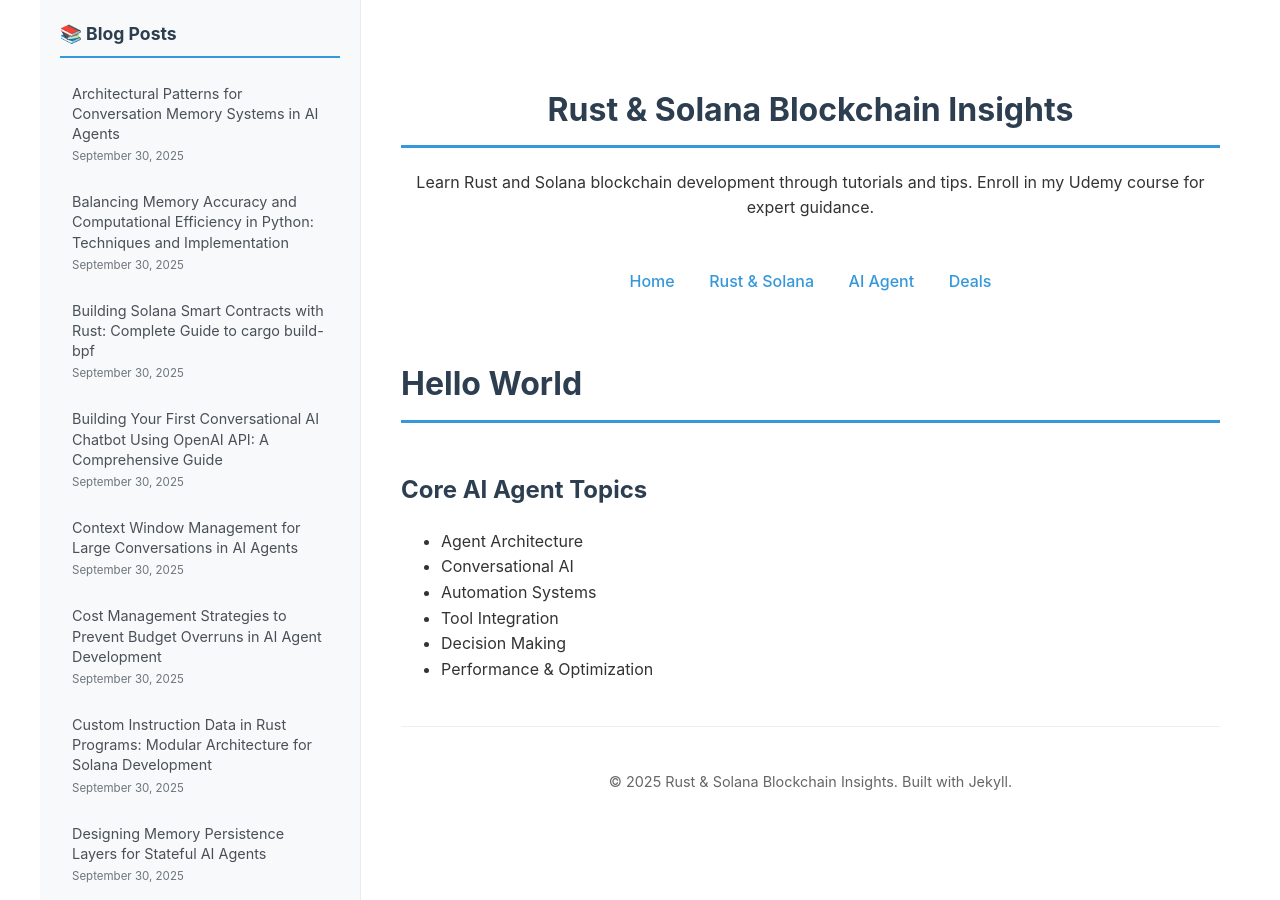
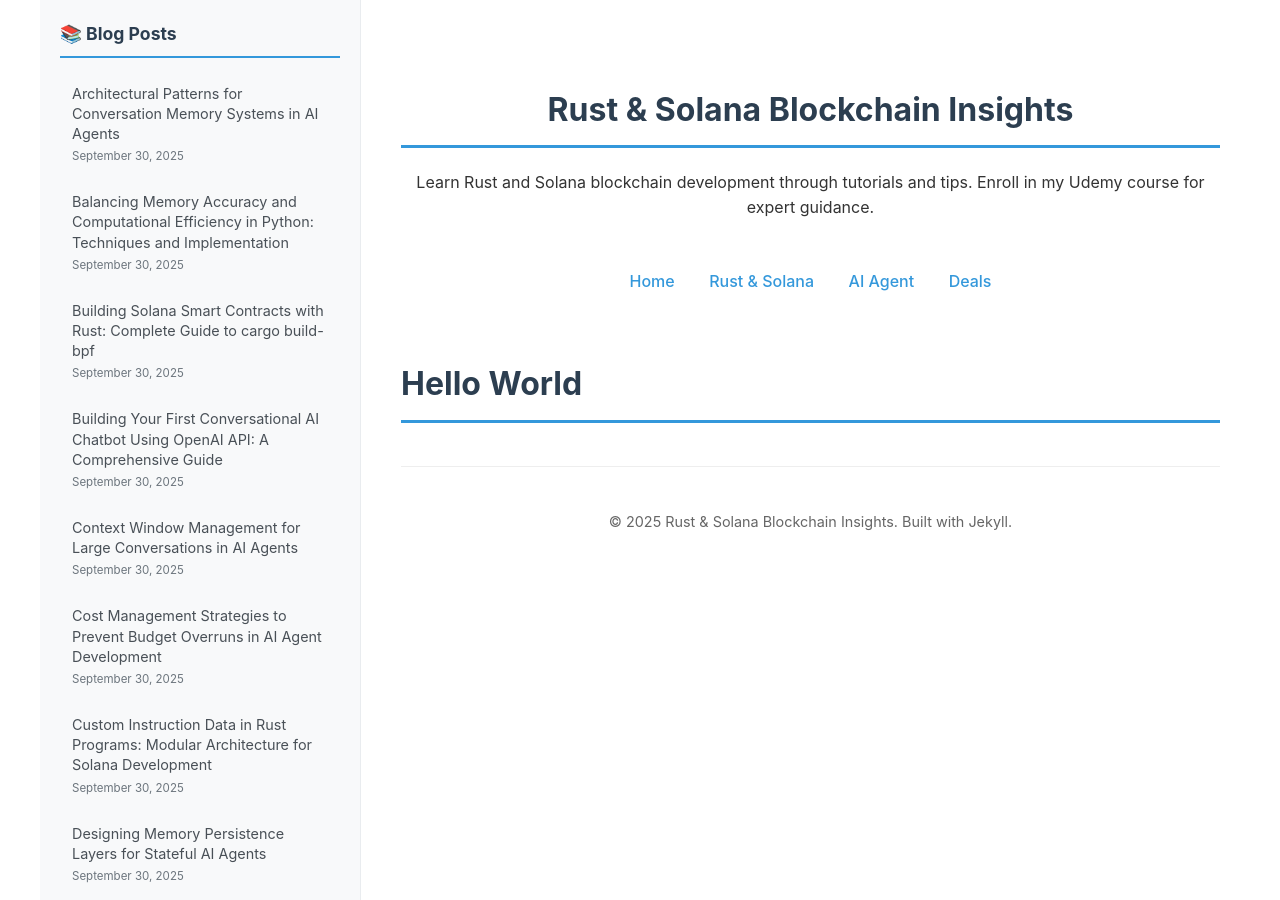
Before and after one commit to Junlian/Junlian.github.io, a Jekyll site: the page built from ai-test.md, in a window 1280 px wide and 900 px high. Built offline with Jekyll 4.4.1, drawn with Linux system fonts in a browser that asks for light colours.

Commit message:
Chore: Rename ai-agent.md to ai-test.md

```diff
--- a/_layouts/default.html
+++ b/_layouts/default.html
@@ -247,7 +247,7 @@
       <nav class="nav">
          <a href="/">Home</a>
          <a href="/rust-solana/">Rust & Solana</a>
-         <a href="/ai-agent/">AI Agent</a>
+         <a href="/ai-test/">AI Agent</a>
          <a href="/deals/">Deals</a>
        </nav>
 
--- a/ai-agent.md
+++ b/ai-test.md
@@ -2,16 +2,7 @@
 layout: default
 title: "AI Agent Development & Implementation"
 description: "Explore cutting-edge AI agent development, automation strategies, and machine learning implementation guides. Master the future of intelligent systems."
-permalink: /ai-agent/
+permalink: /ai-test/
 ---
 
 # Hello World
-
-## Core AI Agent Topics
-
-* Agent Architecture
-* Conversational AI
-* Automation Systems
-* Tool Integration
-* Decision Making
-* Performance & Optimization
```
